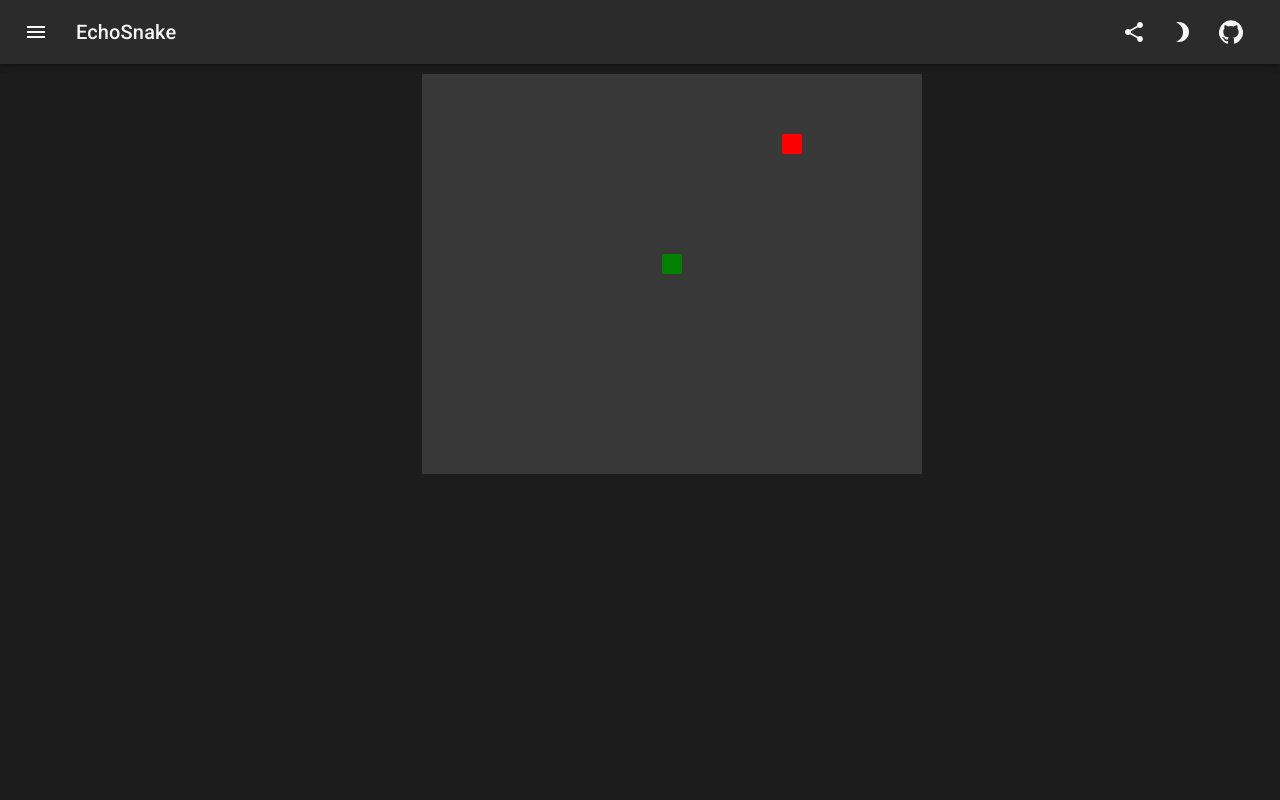
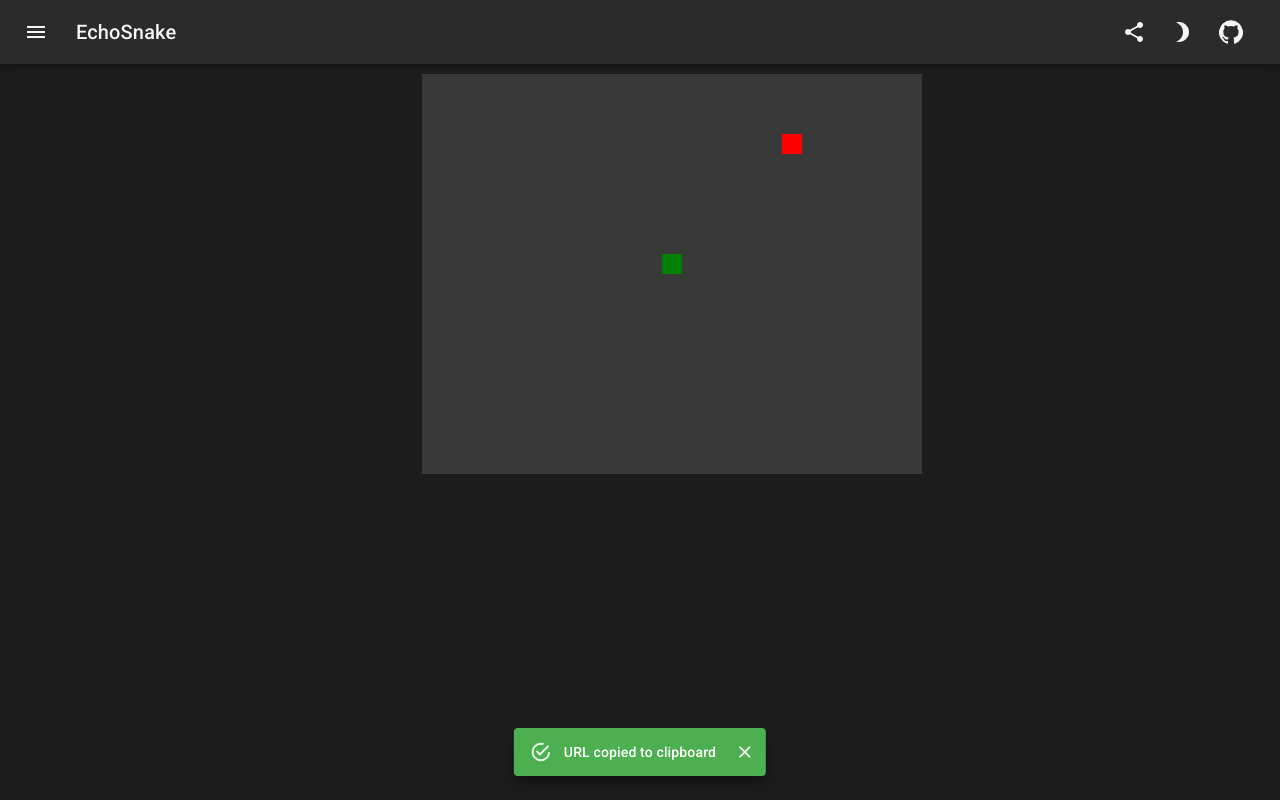
Before and after one commit to raujimenez/EchoSnake, a React (Create React App) app: page / in a window 1280 px wide. Both pictures are taken after a click on the button 1133 px from the left and 32 px from the top of the page. Built offline with nearby package versions, Linux system fonts and the light colour scheme.

Commit message:
added share functionality

```diff
--- a/package.json
+++ b/package.json
@@ -5,6 +5,7 @@
   "dependencies": {
     "@material-ui/core": "^4.9.5",
     "@material-ui/icons": "^4.9.1",
+    "@material-ui/lab": "^4.0.0-alpha.45",
     "@testing-library/jest-dom": "^4.2.4",
     "@testing-library/react": "^9.4.1",
     "@testing-library/user-event": "^7.2.1",
--- a/src/components/HeaderBar.jsx
+++ b/src/components/HeaderBar.jsx
@@ -2,10 +2,8 @@ import React, { useContext, useState } from "react";
 import GameInfoContext from "../context/GameInfoContext.jsx";
 
 import { makeStyles } from "@material-ui/core/styles";
-import AppBar from "@material-ui/core/AppBar";
-import Toolbar from "@material-ui/core/Toolbar";
-import Typography from "@material-ui/core/Typography";
-import IconButton from "@material-ui/core/IconButton";
+import { IconButton, Typography, Toolbar, AppBar, Snackbar } from "@material-ui/core";
+import MuiAlert from '@material-ui/lab/Alert';
 import MenuIcon from "@material-ui/icons/Menu";
 
 import Brightness3Icon from "@material-ui/icons/Brightness3";
@@ -30,12 +28,17 @@ const useStyles = makeStyles(theme => ({
   }
 }));
 
+function Alert(props) {
+  return <MuiAlert elevation={12} variant="filled" {...props} />
+}
+
 export default function HeaderBar(props) {
   const classes = useStyles();
   const githubLink = "https://github.com/raujimenez/echosnake";
 
   const { drawerHook, themeHook } = useContext(GameInfoContext);
   const [theme, setTheme] = useState(themeHook[0]);
+  const [open, setOpen] = useState(false);
 
   function handleThemeSwitch() {
     if (theme === "light") {
@@ -46,6 +49,18 @@ export default function HeaderBar(props) {
       setTheme("light");
     }
   }
+
+  function handleShareClick() {
+    navigator.clipboard.writeText(window.location.href)
+    setOpen(true)
+  }
+
+  const handleClose = (event, reason) => {
+    if (reason === 'clickaway') {
+      return;
+    }
+    setOpen(false);
+  };
 
   const svgFill = theme === "light" ? "black" : "whitesmoke";
   const textColor = theme === "light" ? "black" : "whitesmoke";
@@ -80,6 +95,7 @@ export default function HeaderBar(props) {
             className={classes.rightButton}
             color="inherit"
             aria-label="share"
+            onClick={handleShareClick}
           >
             <ShareIcon style={{ fill: svgFill }} />
           </IconButton>
@@ -108,6 +124,13 @@ export default function HeaderBar(props) {
           </IconButton>
         </Toolbar>
       </AppBar>
+
+      <Snackbar open={open} autoHideDuration={3000} onClose={handleClose}>
+          <Alert onClose={handleClose} severity="success">
+            URL copied to clipboard
+          </Alert>
+      </Snackbar>
+
     </div>
   );
 }
```
Also changed, not shown: 1 other file (tests, documents, lock files or other folders).
